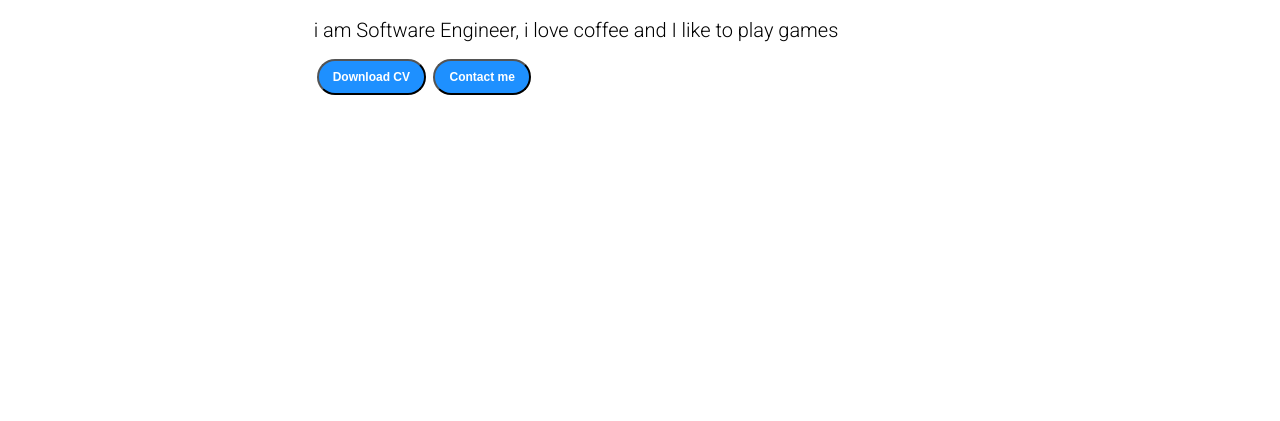
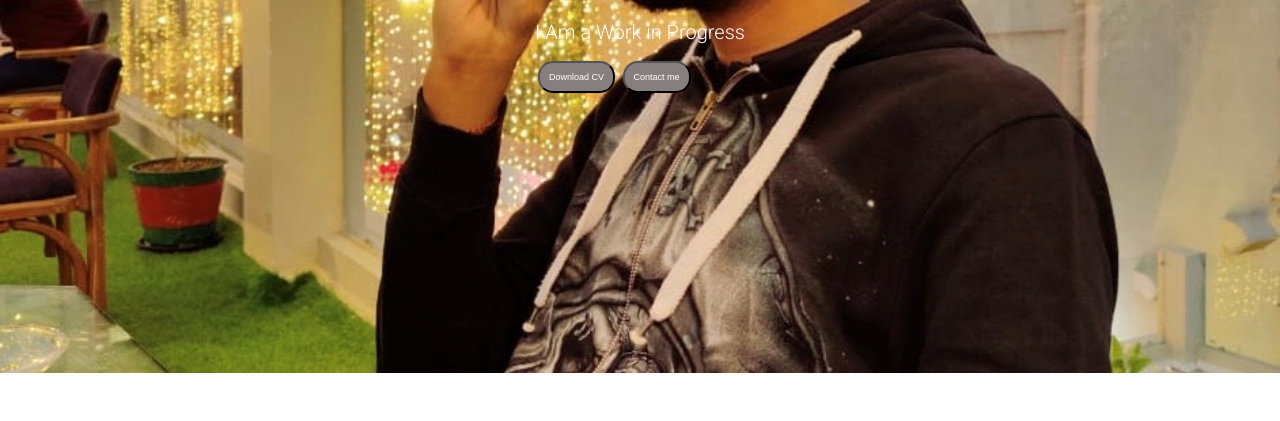
Before and after one commit to Adarsh-Malav/myweb, a website: page index.html in a window 1280 px wide. Shown: the part 379-800 px from the top of the page. Drawn offline with Linux system fonts and the light colour scheme; a web font is replaced by a local one.

Commit message:
5 commit

```diff
--- a/index.html
+++ b/index.html
@@ -31,14 +31,14 @@
                         <div class="hello">Hi I am</div>
                         <div class="name">Adarsh Malav</div>
                         <div class="About">Software Engineer</div>
-                        <div class="moreAbout">i am Software Engineer, i love coffee and I like to play games</div>
+                        <div class="moreAbout">I Am a Work in Progress</div>
                         <div class="buttons">
-                        <a href="/cv.txt"><button class="btn">Download CV</button></a>
+                        <a href="/Latest-Resumeud.pdf"><button class="btn">Download CV</button></a>
                         <a href="/contact.html"><button class="btn">Contact me</button></a>
                         </div>
 
                     </div>
-                        <div class="devPic"><img src="dev.png" alt=""></div>
+                        <div class="devPic"></div>
                     </div>
                 </div>
 </div>
--- a/style.css
+++ b/style.css
@@ -30,7 +30,8 @@
 }
 .main{
     /*background-color: yellow;*/
-    width: 90vw;
+    width: 100vw;
+    background: center/cover no-repeat url("dev.jpeg") ;
 }
 .container{
     display: flex;
@@ -50,6 +51,7 @@
     justify-content: center;
     flex-direction: column;
     font-family: 'Roboto', sans-serif;
+    color: white;
 }
 .hello{
     font-size: 3em;
@@ -72,12 +74,12 @@ margin-top: 23px;
     font-size: 16px;
 }
 .btn{
-    padding: 9px 14px;
-    border-radius: 22px;
+    padding: 9px 9px;
+    border-radius: 15px;
     color: white;
-    background-color: dodgerblue;
-    font-weight: bold;
-    font-size: 2em;
+    background-color: rgb(135, 127, 127);
+    font-weight: lighter;
+    font-size: 1.5em;
     margin: 3px 3px;
     cursor: pointer;
 }
@@ -90,6 +92,7 @@ margin-top: 23px;
     padding: 0 34px;
     font-family: 'Orelega One', cursive;
     margin: 0 88px;
+    height: 900px;
 }
 .contactform h1{
     font-family: 'Roboto Mono', monospace;
@@ -106,9 +109,11 @@ flex-direction: column;
     border-radius: 5px;
     margin: 6px 0 0 0;
     padding: 3px;
+
 }
 .contactform form{
     margin: 0 40px;
+    color: white;
 }
 #emailHelp{
     font-size: 11px;
@@ -141,10 +146,12 @@ flex-direction: column;
 }
 .blogcontainer{
     margin:40px 88px;
+    color: white;
 }
 h1  {
     font-family: 'Roboto Mono', monospace;
     margin: 23px;
+    color: white;
 
 }
 p{
@@ -152,19 +159,23 @@ p{
 }
 .intro{
     margin: 10px 88px;
+    height: 900px;
 }
 .intro h2{
 
     font-family: 'Roboto Mono', monospace;
     margin: 12px;
+    color: white;
 }
 .intro p{
 
     font-family: 'Roboto Mono', monospace;
     margin: 12px;
+    color: white;
 }
 .skilcontainer{
     padding: 12px;
+    color: white;
 }
 .skill{
     width: 265px;
@@ -199,9 +210,10 @@ position: absolute;
 cursor: pointer;
 top: 10px;
 left: 10px;
+
 }
 .cross1{
-   margin-left: 190px;
+   margin-left: 170px;
 }
 @media (max-width: 1300px) {
     *{
@@ -209,6 +221,7 @@ left: 10px;
     }
     .devPic{
         display: none;
+
      }
     .buttons{
         font-size: 6px;
```
Also changed, not shown: dev.jpeg (added), 2 other files.
